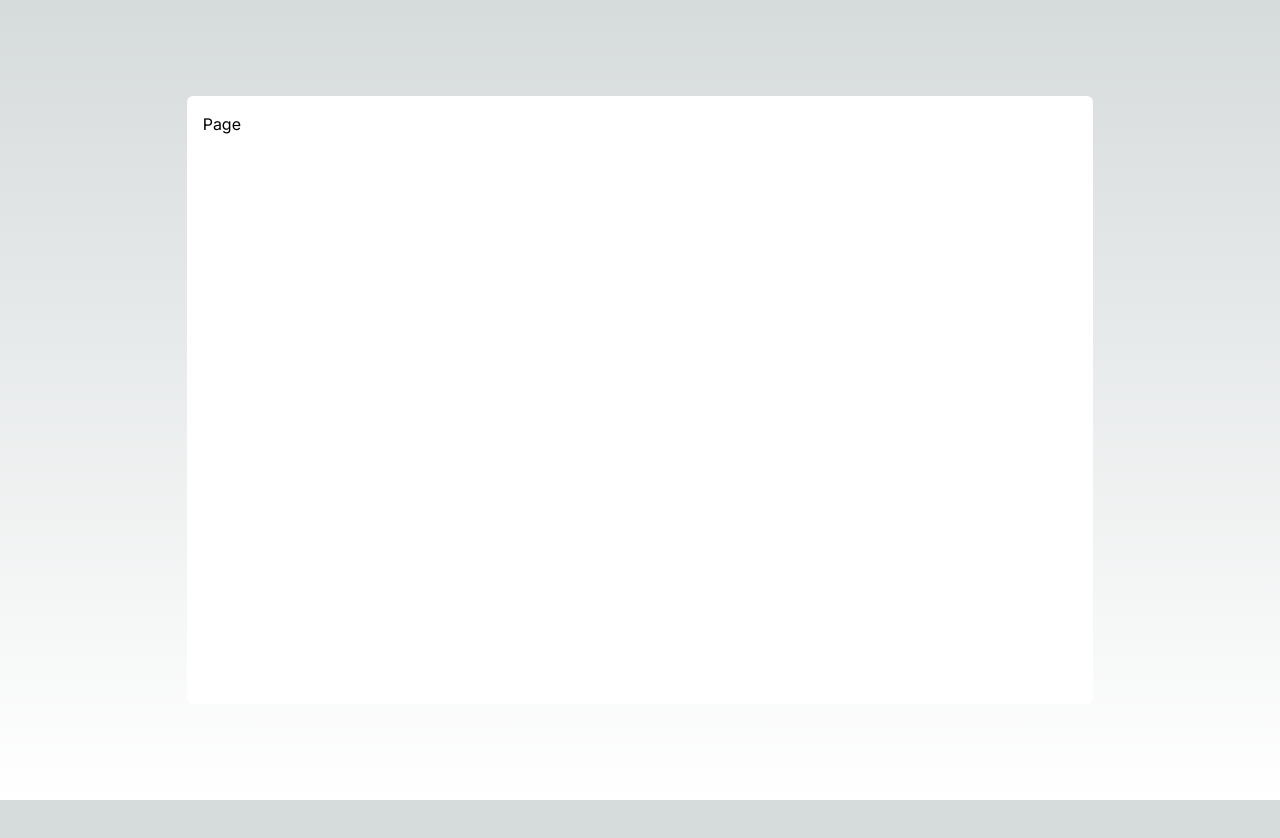
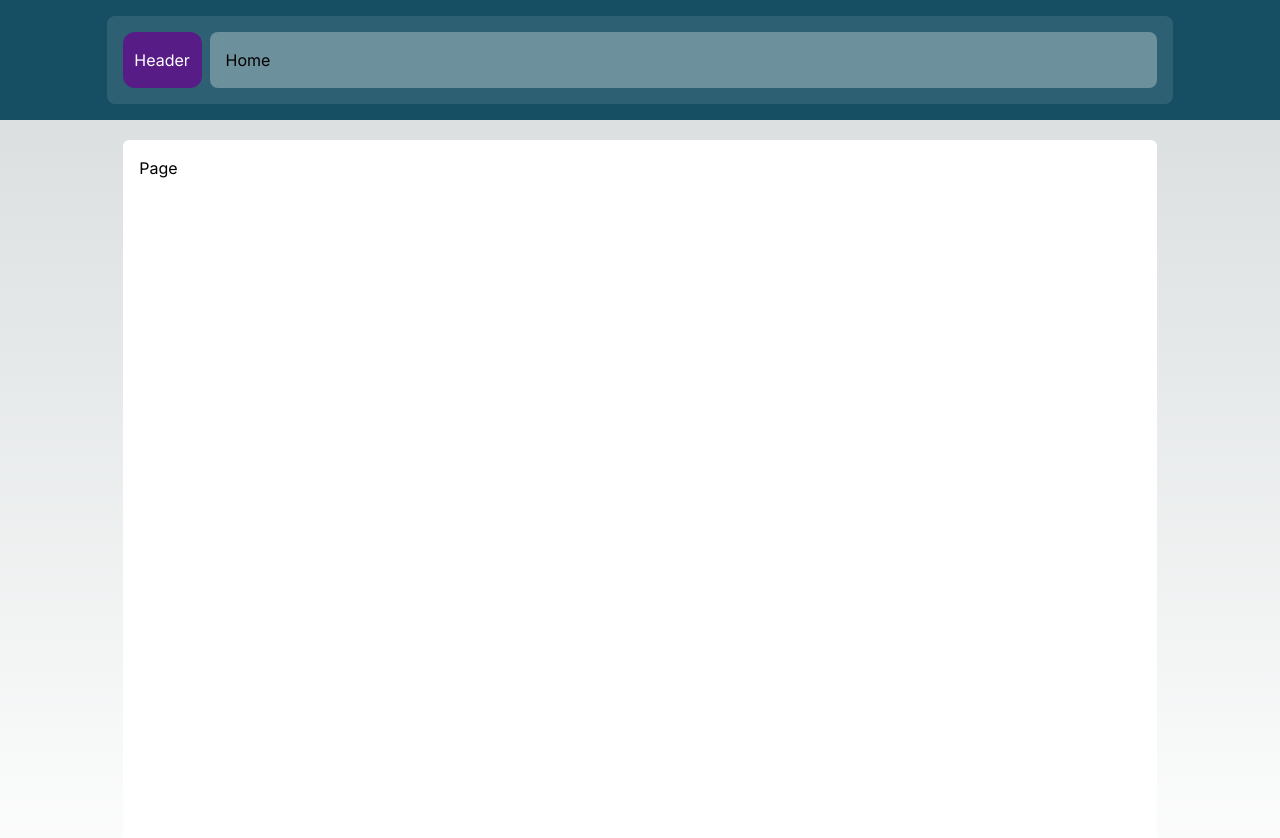
Before and after one commit to howmarketing/employee-maintenance-fullstack-sample-app, a Next.js app: page / in a window 1280 px wide. Shown: the top 838 px of the page. Before the commit the page ends 800 px from the top, so only its background shows below. Built offline with nearby package versions, Linux system fonts and the light colour scheme.

Commit message:
feat(ui-header): Header component implemented

```diff
--- a/src/app/layout.tsx
+++ b/src/app/layout.tsx
@@ -1,6 +1,7 @@
 import type { Metadata } from "next";
 import { Inter } from "next/font/google";
 import "./globals.css";
+import { Header } from "@/components/header/header";
 
 const inter = Inter({ subsets: ["latin"] });
 
@@ -17,7 +18,8 @@ export default function RootLayout({
   return (
     <html lang="en">
       <body className={inter.className}>
-	  	<main className="grid grid-cols-12 min-h-screen flex-col items-start justify-start p-24">
+		<Header />
+	  	<main className="grid grid-cols-12 min-h-screen flex-col items-start justify-start p-5">
 			<div className="col-span-10 col-start-2 bg-white rounded-md h-full">
 				{children}
 			</div>
--- /dev/null
+++ b/src/components/header/header.tsx
@@ -0,0 +1,18 @@
+import Link from "next/link"
+
+export const Header = () => {
+	return (
+		<div className="bg-cyan-900 grid grid-cols-12 flex-row flex-wrap justify-start items-start py-4 w-full">
+			<div className="gap-2 grid grid-cols-12 col-span-10 col-start-2 bg-white/10 rounded-lg p-4 overflow-hidden">
+				<div className="rounded-xl col-span-1 col-start-1 bg-purple-900 justify-center items-center align-middle flex flex-wrap flex-col">
+					<h1 className="text-white">Header</h1>
+				</div>
+				<div className="col-span-11 col-start-2 bg-white/30 rounded-lg p-4">
+					<ul className="flex flex-row flex-wrap gap-4 w-full justify-start items-start align-middle">
+						<li><Link href={"/"} legacyBehavior={true}>Home</Link></li>
+					</ul>
+				</div>
+			</div>
+		</div>
+	)
+}
```
